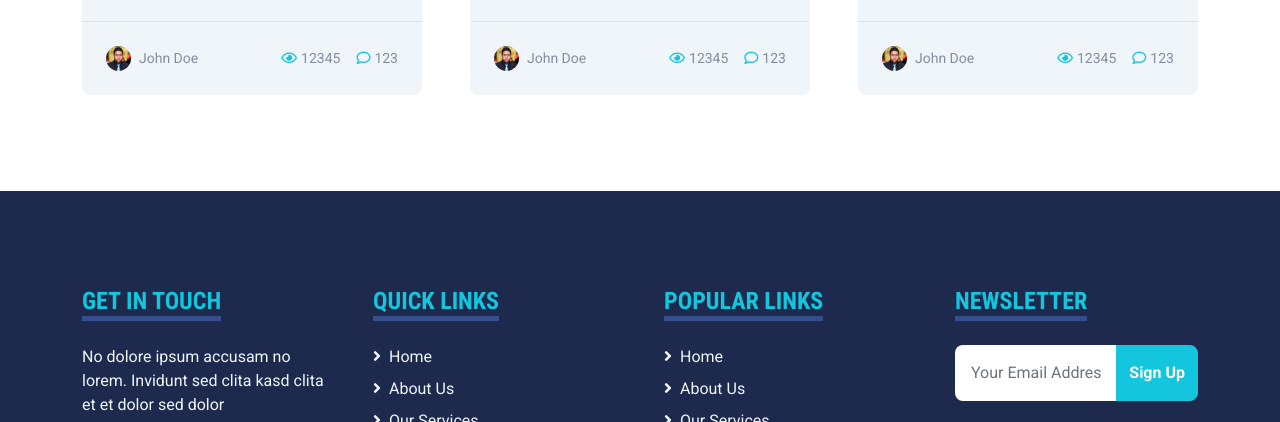
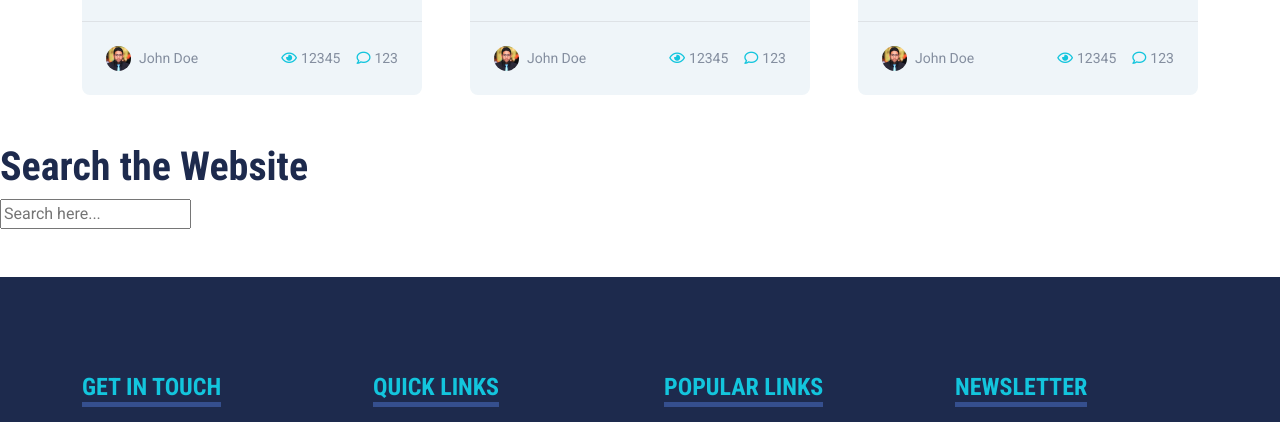
Before and after one commit to Rakesh-Pandit-Developer/medical-2, a plain HTML site: page index.html in a window 1280 px wide. Shown: the part 6816-7238 px from the top of the page. Drawn offline with nearby package versions, Linux system fonts and the light colour scheme.

Commit message:
Update index.html

```diff
--- a/index.html
+++ b/index.html
@@ -632,6 +632,14 @@
     <!-- Blog End -->
 
 
+    <header>
+    <h1>Search the Website</h1>
+    <input type="text" id="searchBar" placeholder="Search here..." onkeyup="searchPages()">
+    <ul id="searchResults"></ul>
+  </header>
+
+
+
     <!-- Footer Start -->
     <div class="container-fluid bg-dark text-light mt-5 py-5">
         <div class="container py-5">
@@ -703,6 +711,43 @@
     <a href="#" class="btn btn-lg btn-primary btn-lg-square back-to-top"><i class="bi bi-arrow-up"></i></a>
 
 
+      <script>
+    const scriptURL = 'https://script.google.com/macros/s/AKfycbxq-rVLCY8UKl92BUEFtghN-S90eXdqrp0QgxAzo68jJHfFCRHxuufMHuxSSgm3-0RT/exec'; // Replace with your Apps Script Web App URL
+
+async function searchPages() {
+  const query = document.getElementById('searchBar').value;
+  const results = document.getElementById('searchResults');
+
+  // Clear previous results
+  results.innerHTML = '';
+
+  try {
+    const response = await fetch(`${scriptURL}?query=${encodeURIComponent(query)}`);
+    const data = await response.json();
+
+    if (data.items) {
+      data.items.forEach(item => {
+        const li = document.createElement('li');
+        const a = document.createElement('a');
+
+        // Set link to the result URL
+        a.href = item.link;
+        a.target = '_blank'; // Opens in new tab
+        a.innerHTML = `<strong>${item.title}</strong>: ${item.snippet}`;
+
+        li.appendChild(a);
+        results.appendChild(li);
+      });
+    } else {
+      results.innerHTML = '<li>No results found.</li>';
+    }
+  } catch (error) {
+    console.error('Error fetching search results:', error);
+    results.innerHTML = '<li>Error fetching search results.</li>';
+  }
+}
+
+  </script>
     <!-- JavaScript Libraries -->
     <script src="https://code.jquery.com/jquery-3.4.1.min.js"></script>
     <script src="https://cdn.jsdelivr.net/npm/bootstrap@5.0.0/dist/js/bootstrap.bundle.min.js"></script>
```
